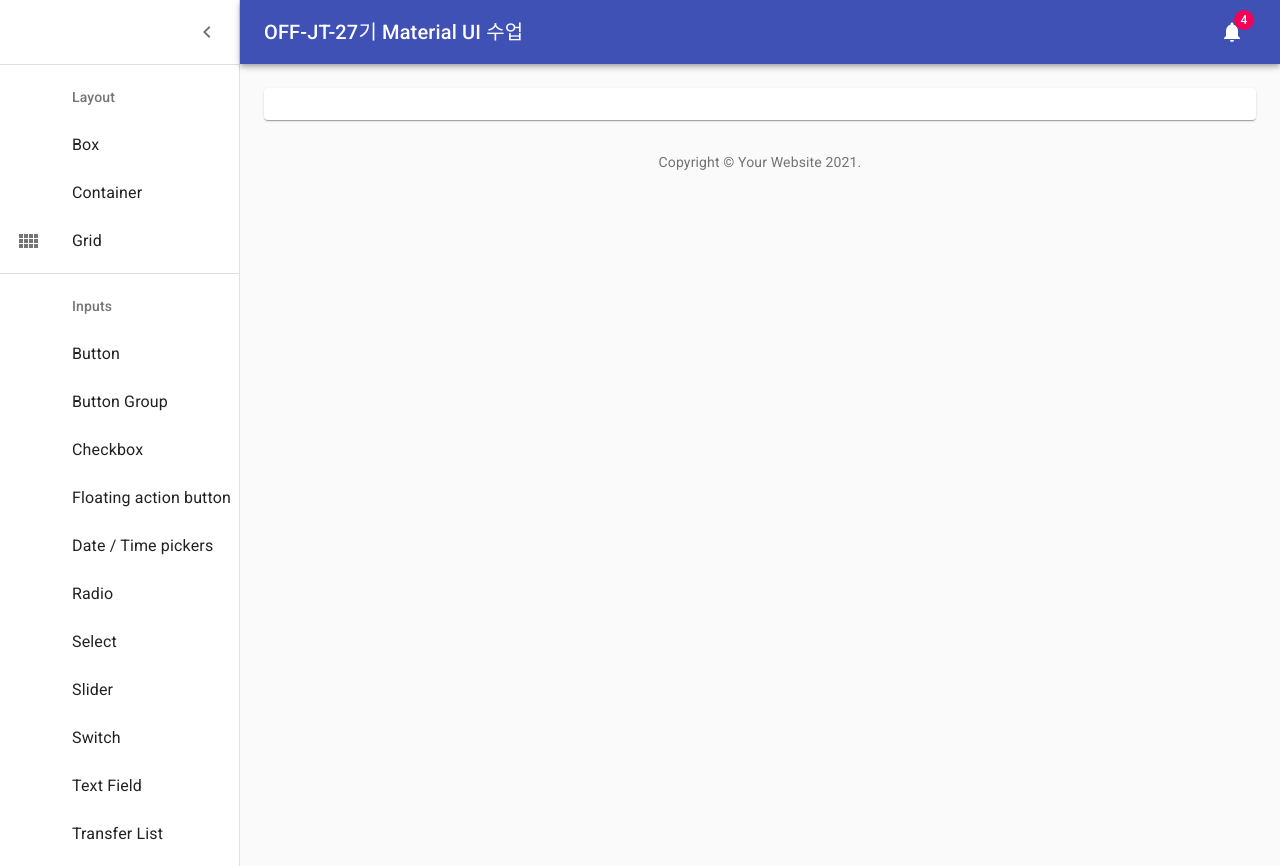
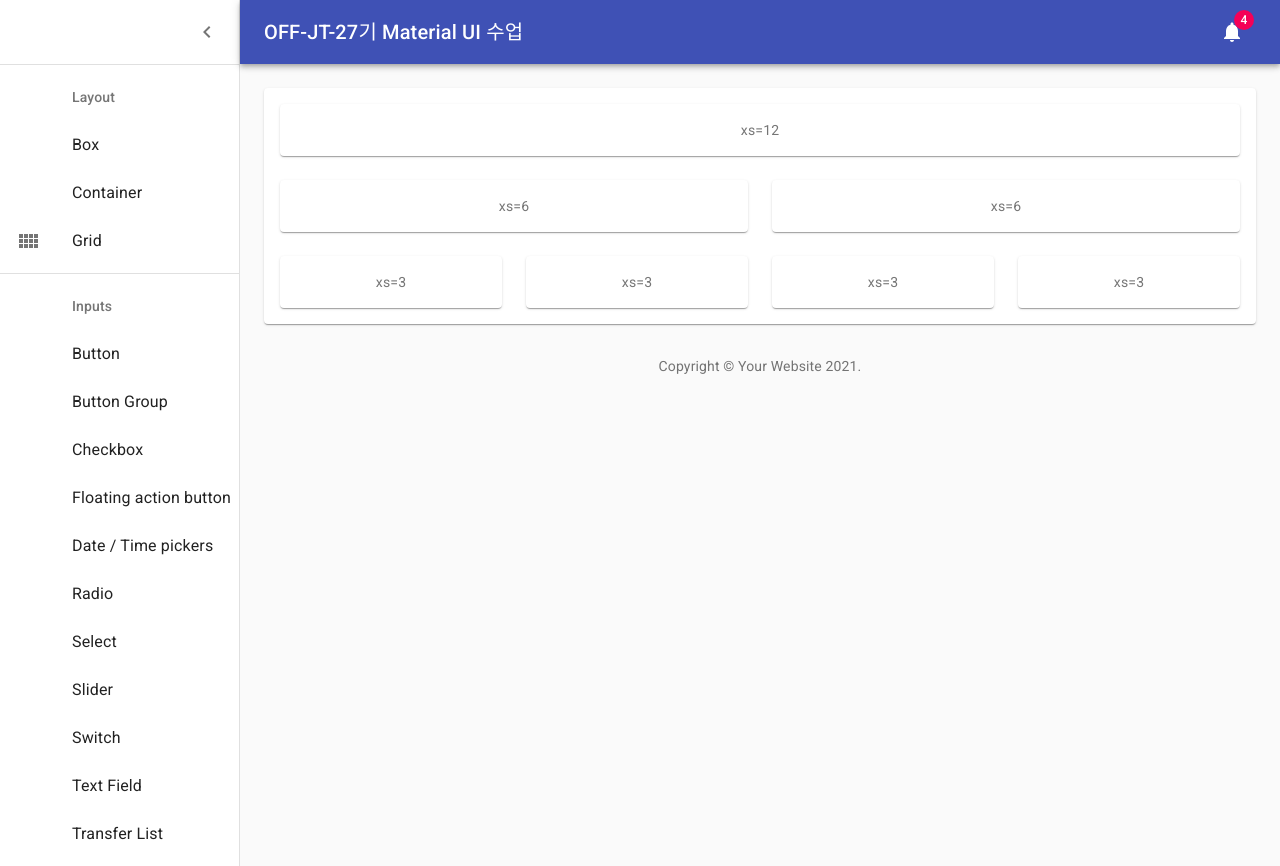
Before and after one commit to trash-repositories/react-material-ui, a React (Create React App) app: page /grid in a window 1280 px wide. Built offline with nearby package versions, Linux system fonts and the light colour scheme.

Commit message:
grid 컴포넌트 완성

```diff
--- a/src/component/layout/Grid.js
+++ b/src/component/layout/Grid.js
@@ -0,0 +1,47 @@
+import React from 'react';
+import { makeStyles } from '@material-ui/core/styles';
+import Paper from '@material-ui/core/Paper';
+import Grid from '@material-ui/core/Grid';
+
+const useStyles = makeStyles((theme) => ({
+  root: {
+    flexGrow: 1,
+  },
+  paper: {
+    padding: theme.spacing(2),
+    textAlign: 'center',
+    color: theme.palette.text.secondary,
+  },
+}));
+
+export default function CenteredGrid() {
+  const classes = useStyles();
+
+  return (
+    <div className={classes.root}>
+      <Grid container spacing={3}>
+        <Grid item xs={12}>
+          <Paper className={classes.paper}>xs=12</Paper>
+        </Grid>
+        <Grid item xs={6}>
+          <Paper className={classes.paper}>xs=6</Paper>
+        </Grid>
+        <Grid item xs={6}>
+          <Paper className={classes.paper}>xs=6</Paper>
+        </Grid>
+        <Grid item xs={3}>
+          <Paper className={classes.paper}>xs=3</Paper>
+        </Grid>
+        <Grid item xs={3}>
+          <Paper className={classes.paper}>xs=3</Paper>
+        </Grid>
+        <Grid item xs={3}>
+          <Paper className={classes.paper}>xs=3</Paper>
+        </Grid>
+        <Grid item xs={3}>
+          <Paper className={classes.paper}>xs=3</Paper>
+        </Grid>
+      </Grid>
+    </div>
+  );
+}
--- a/src/layout/Router.js
+++ b/src/layout/Router.js
@@ -2,6 +2,7 @@
 import Home from "../Home";
 import BoxComponent from "../component/layout/Box";
 import ContainerComponent from "../component/layout/Container";
+import GridComponent from "../component/layout/Grid";
 
 const Router = () => {
   return (
@@ -9,6 +10,7 @@
       <Route path="/" exact={true} component={Home} />
       <Route path="/box" component={BoxComponent} />
       <Route path="/container" component={ContainerComponent} />
+      <Route path="/grid" component={GridComponent} />
     </>
   );
 };
--- a/src/listItems.js
+++ b/src/listItems.js
@@ -22,12 +22,14 @@
         <ListItemText inset primary="Container" />
       </ListItem>
     </Link>
+    <Link to="/grid" style={aTagStyle}>
       <ListItem button>
         <ListItemIcon>
           <ViewComfyIcon />
         </ListItemIcon>
         <ListItemText primary="Grid" />
       </ListItem>
+    </Link>
   </div>
 );
 
```
Lines whose indentation alone changed are shown as unchanged.
